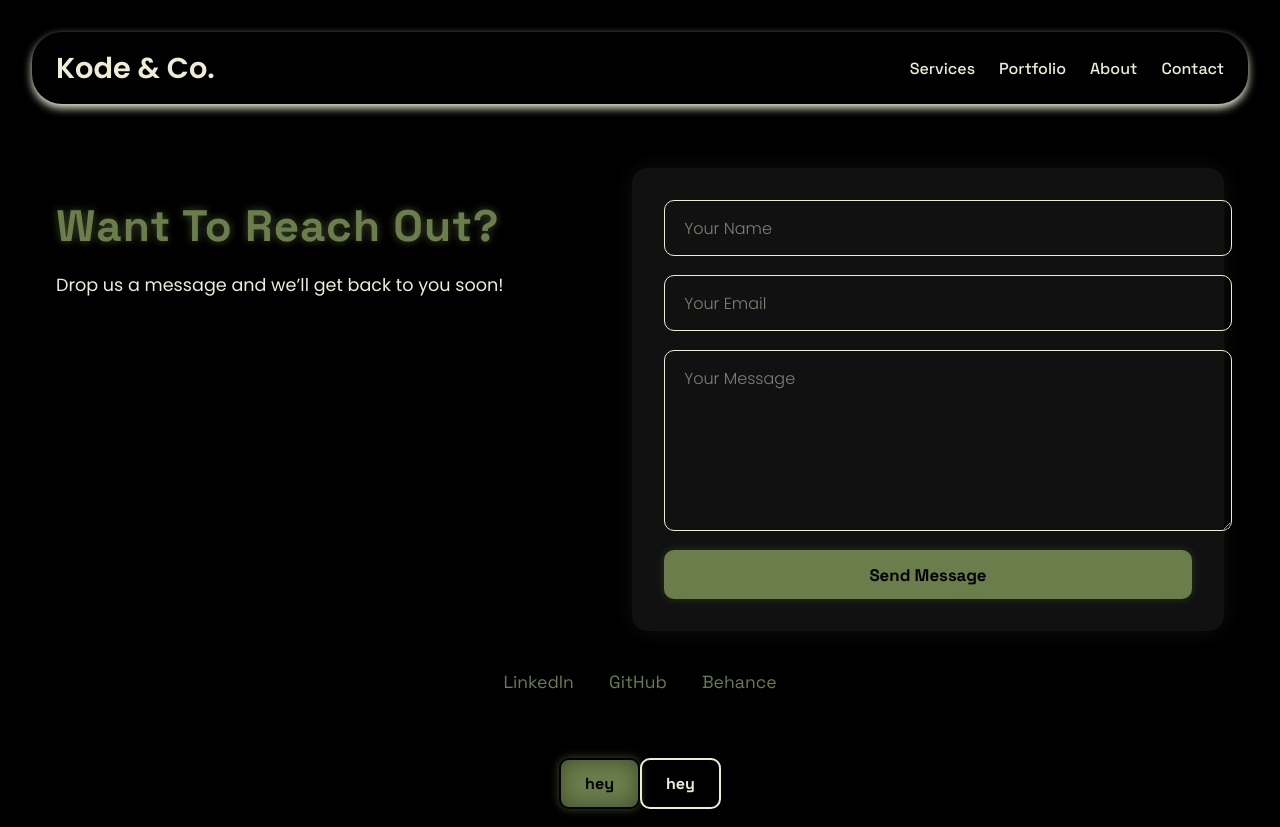
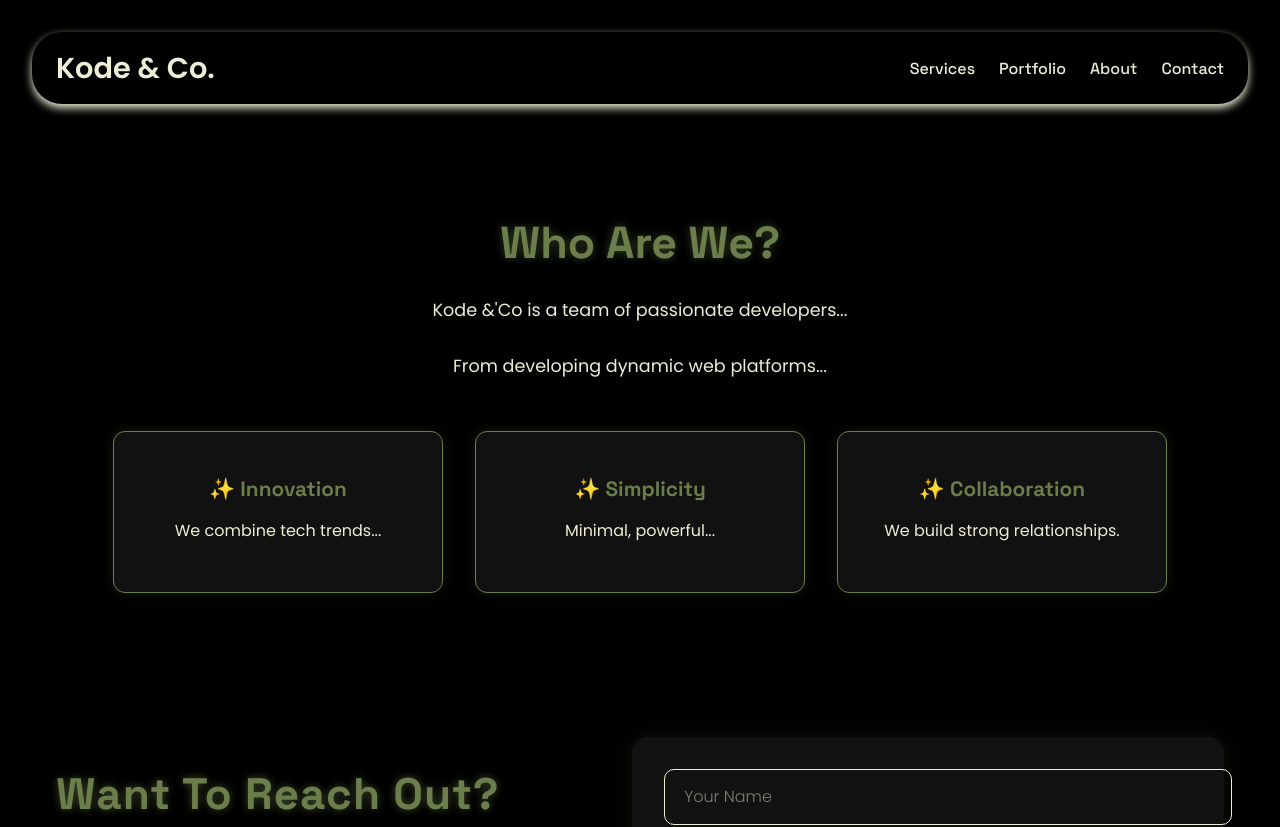
Before and after one commit to kodeandco/KodeandCo1, a React (Vite) app in the folder my-app/: page / in a window 1280 px wide. Shown: the top 827 px of the page. Built offline with nearby package versions, Linux system fonts and the light colour scheme.

Commit message:
framer motion

```diff
--- a/my-app/src/App.jsx
+++ b/my-app/src/App.jsx
@@ -3,6 +3,7 @@ import Navbar from './components/Navbar'
 import Contact from './sections/Contact'
 import Button1 from './components/Button1'
 import Button2 from './components/Button2'
+import About from './sections/About'
 
 function App() {
 
@@ -11,9 +12,10 @@ function App() {
     <>
 
        <Navbar/>
+       <About/>
        <Contact/>
-       <Button1 text="hey"/>
-       <Button2 text="hey"/>
+
+
     </>
   )
 }
--- a/my-app/src/components/Navbar.jsx
+++ b/my-app/src/components/Navbar.jsx
@@ -15,8 +15,8 @@ const Navbar = () => {
         <ul>
           <li><a href="#">Services</a></li>
           <li><a href="#">Portfolio</a></li>
-          <li><a href="#">About</a></li>
-          <li><a href="#">Contact</a></li>
+          <li><a href="#about">About</a></li>
+          <li><a href="#contact">Contact</a></li>
         </ul>
       </div>
       <div className="hamburger" onClick={toggleMenu}>
--- a/my-app/src/sections/About.css
+++ b/my-app/src/sections/About.css
@@ -0,0 +1,88 @@
+/* Container */
+.about-container {
+  background-color: var(--color-black);
+  color: var(--color-cream);
+  padding: 5rem 2rem;
+  font-family: var(--font-main);
+}
+
+/* Content Wrapper */
+.about-content {
+  max-width: 1100px;
+  margin: 0 auto;
+  text-align: center;
+}
+
+/* Heading */
+.about-content h1 {
+  font-family: var(--font-heading);
+  color: var(--color-olive);
+  font-size: 2.8rem;
+  margin-bottom: 1.5rem;
+  text-shadow: 0 0 10px rgba(106, 125, 74, 0.5);
+}
+
+/* Paragraphs */
+.about-content p {
+  font-size: 1.1rem;
+  line-height: 1.8;
+  color: var(--color-cream);
+  margin-bottom: 1.5rem;
+  max-width: 900px;
+  margin-left: auto;
+  margin-right: auto;
+}
+
+/* Highlights Grid */
+.about-highlights {
+  display: flex;
+  justify-content: center;
+  gap: 2rem;
+  margin-top: 3rem;
+  flex-wrap: wrap;
+}
+
+/* Highlight Cards */
+.highlight-card {
+  background-color: #111111;
+  border: 1px solid var(--color-olive);
+  padding: 1.5rem;
+  border-radius: 12px;
+  width: 280px;
+  box-shadow: 0 0 12px rgba(106, 125, 74, 0.2);
+  transition: transform 0.3s ease, box-shadow 0.3s ease;
+}
+
+.highlight-card:hover {
+  transform: translateY(-5px);
+  box-shadow: 0 0 18px rgba(106, 125, 74, 0.4);
+}
+
+.highlight-card h3 {
+  color: var(--color-olive);
+  font-family: var(--font-heading);
+  font-size: 1.3rem;
+  margin-bottom: 0.8rem;
+}
+
+.highlight-card p {
+  color: var(--color-cream);
+  font-size: 1rem;
+  line-height: 1.6;
+}
+
+/* Responsive */
+@media (max-width: 768px) {
+  .about-highlights {
+    flex-direction: column;
+    align-items: center;
+  }
+
+  .about-content h1 {
+    font-size: 2.2rem;
+  }
+
+  .about-content p {
+    font-size: 1rem;
+  }
+}
--- a/my-app/src/sections/About.jsx
+++ b/my-app/src/sections/About.jsx
@@ -0,0 +1,77 @@
+import React from 'react';
+import { motion as motion } from 'framer-motion';
+
+import './About.css';
+
+export default function About() {
+  const fadeInUp = {
+    hidden: { opacity: 0, y: 30 },
+    visible: (delay = 0) => ({
+      opacity: 1,
+      y: 0,
+      transition: { delay, duration: 0.6, ease: 'easeOut' },
+    }),
+  };
+
+  return (
+    <div id="about" className="about-container">
+      <div className="about-content">
+        <motion.h1
+          className="about-heading"
+          initial="hidden"
+          whileInView="visible"
+          viewport={{ once: true }}
+          variants={fadeInUp}
+          custom={0}
+        >
+          Who Are We?
+        </motion.h1>
+
+        <motion.p
+          className="about-text"
+          initial="hidden"
+          whileInView="visible"
+          viewport={{ once: true }}
+          variants={fadeInUp}
+          custom={0.2}
+        >
+          Kode &'Co is a team of passionate developers...
+        </motion.p>
+
+        <motion.p
+          className="about-text"
+          initial="hidden"
+          whileInView="visible"
+          viewport={{ once: true }}
+          variants={fadeInUp}
+          custom={0.4}
+        >
+          From developing dynamic web platforms...
+        </motion.p>
+
+        <div className="about-highlights">
+          {['Innovation', 'Simplicity', 'Collaboration'].map((title, i) => (
+            <motion.div
+              className="highlight-card"
+              key={title}
+              initial="hidden"
+              whileInView="visible"
+              viewport={{ once: true }}
+              variants={fadeInUp}
+              custom={0.6 + i * 0.2}
+            >
+              <h3>✨ {title}</h3>
+              <p>
+                {title === 'Innovation'
+                  ? 'We combine tech trends...'
+                  : title === 'Simplicity'
+                  ? 'Minimal, powerful...'
+                  : 'We build strong relationships.'}
+              </p>
+            </motion.div>
+          ))}
+        </div>
+      </div>
+    </div>
+  );
+}
--- a/my-app/src/sections/Contact.jsx
+++ b/my-app/src/sections/Contact.jsx
@@ -1,25 +1,48 @@
 import React from 'react';
+import { motion } from 'framer-motion';
+
 import Navbar from '../components/Navbar';
 import './Contact.css';
 
 export default function Contact() {
+  const fadeInUp = {
+    hidden: { opacity: 0, y: 40 },
+    visible: (i = 0) => ({
+      opacity: 1,
+      y: 0,
+      transition: { delay: i * 0.2, duration: 0.6, ease: 'easeOut' },
+    }),
+  };
+
   return (
     <div>
+
       <div id="contact" className="contact-container">
         <div className="contact-content">
           {/* Left Side: Heading */}
-          <div className="contact-heading">
+          <motion.div
+            className="contact-heading"
+            initial="hidden"
+            whileInView="visible"
+            viewport={{ once: true }}
+            variants={fadeInUp}
+          >
             <h1>Want To Reach Out?</h1>
             <p>Drop us a message and we’ll get back to you soon!</p>
-          </div>
+          </motion.div>
 
           {/* Right Side: Form */}
-          <form
+          <motion.form
             name="contact"
             method="POST"
             data-netlify="true"
             data-netlify-honeypot="bot-field"
             className="contact-form"
+            initial="hidden"
+            whileInView="visible"
+            viewport={{ once: true }}
+            variants={fadeInUp}
+            custom={1}
           >
             <input type="hidden" name="form-name" value="contact" />
             <input type="hidden" name="bot-field" />
@@ -44,11 +67,18 @@ export default function Contact() {
             ></textarea>
 
             <button type="submit">Send Message</button>
-          </form>
+          </motion.form>
         </div>
 
         {/* Contact Links */}
-        <div className="contact-links">
+        <motion.div
+          className="contact-links"
+          initial="hidden"
+          whileInView="visible"
+          viewport={{ once: true }}
+          variants={fadeInUp}
+          custom={2}
+        >
           <a
             href="https://linkedin.com/in/maanvishadakshari"
             target="_blank"
@@ -70,7 +100,7 @@ export default function Contact() {
           >
             Behance
           </a>
-        </div>
+        </motion.div>
       </div>
     </div>
   );
```
